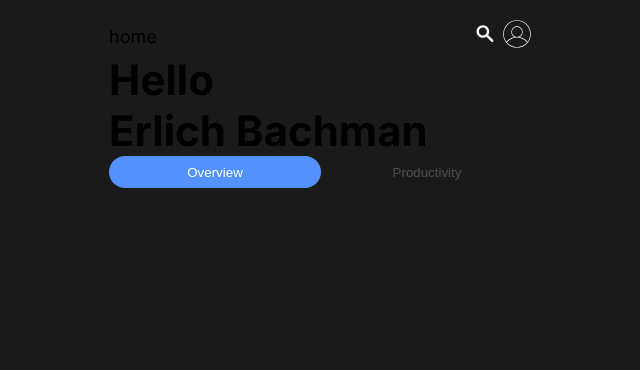
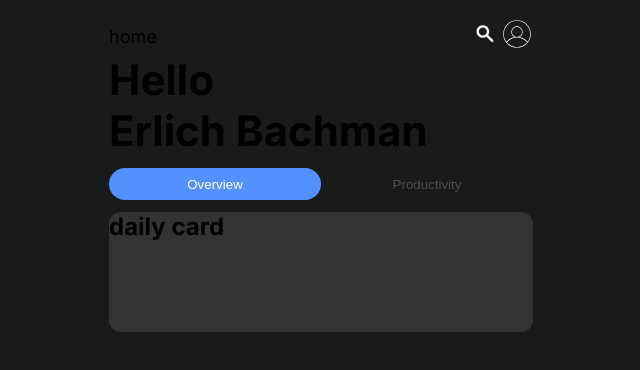
Before and after one commit to threethingsapp/threethingsapp, a Next.js app: page /home in a window 1280 px wide. Shown: the top 370 px of the page, without its empty margins (319-959 px from the left). Built offline with nearby package versions, Linux system fonts and the light colour scheme.

Commit message:
chore: adding daily card.

```diff
--- a/app/components/Button/Button.module.css
+++ b/app/components/Button/Button.module.css
@@ -3,6 +3,7 @@
   width: '100%';
   border-width: 0;
   border: unset;
+  margin: 12px 0;
 }
 
 .button {
--- /dev/null
+++ b/app/components/DailyCard/DailyCard.module.css
@@ -0,0 +1 @@
+.wrapper {}
--- /dev/null
+++ b/app/components/DailyCard/DailyCard.tsx
@@ -0,0 +1,13 @@
+import { Container } from "../Container";
+
+type Props = {};
+
+const DailyCard = ({}: Props): JSX.Element => {
+  return (
+    <Container height="120px">
+      <h2>daily card</h2>
+    </Container>
+  );
+};
+
+export { DailyCard };
--- /dev/null
+++ b/app/components/DailyCard/index.ts
@@ -0,0 +1 @@
+export * from './DailyCard';
--- a/app/components/index.ts
+++ b/app/components/index.ts
@@ -1,5 +1,7 @@
 export * from './Avatar';
 export * from './Button';
+export * from './Container';
+export * from './DailyCard';
 export * from './Header';
 export * from './Heading';
 export * from './Icon';
--- a/app/home/page.tsx
+++ b/app/home/page.tsx
@@ -1,4 +1,4 @@
-import { Button, Header, Heading, Layout } from "../components";
+import { Button, Header, Heading, Layout, DailyCard } from "../components";
 import styles from './home.module.css';
 
 type Props = {};
@@ -17,6 +17,8 @@ const Home = ({}: Props): JSX.Element => {
         <Button title="Overview" size="small" theme="primary"/>
         <Button title="Productivity" size="small" theme="clear" />
       </div>
+
+      <DailyCard />
     </Layout>
   )
 };
```
